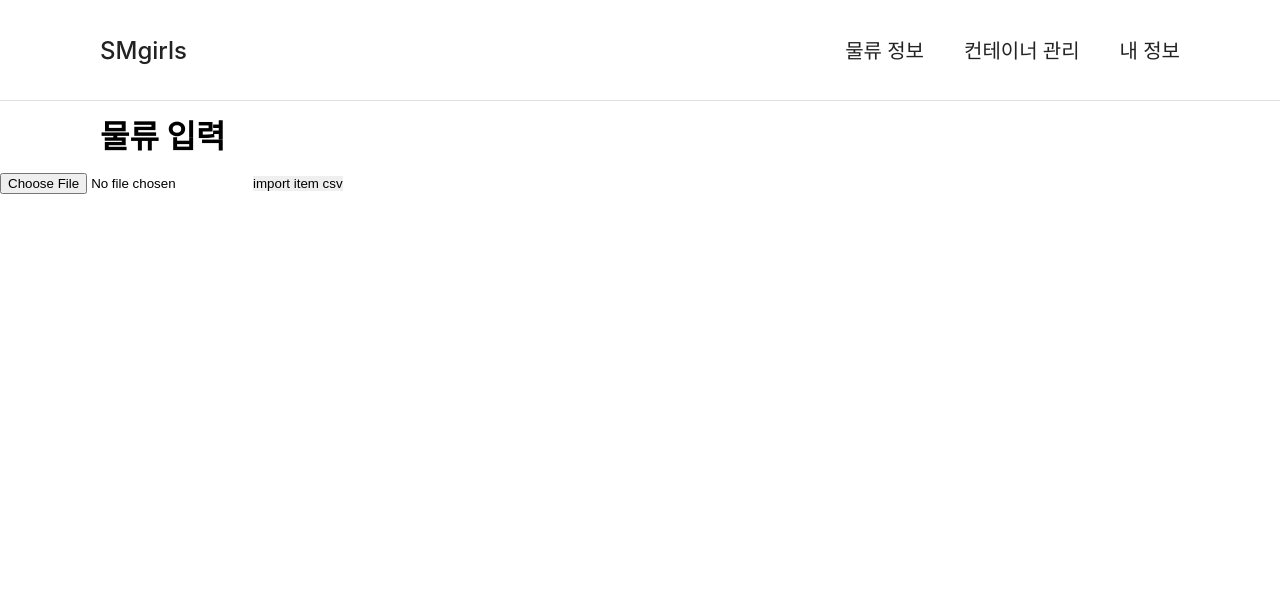
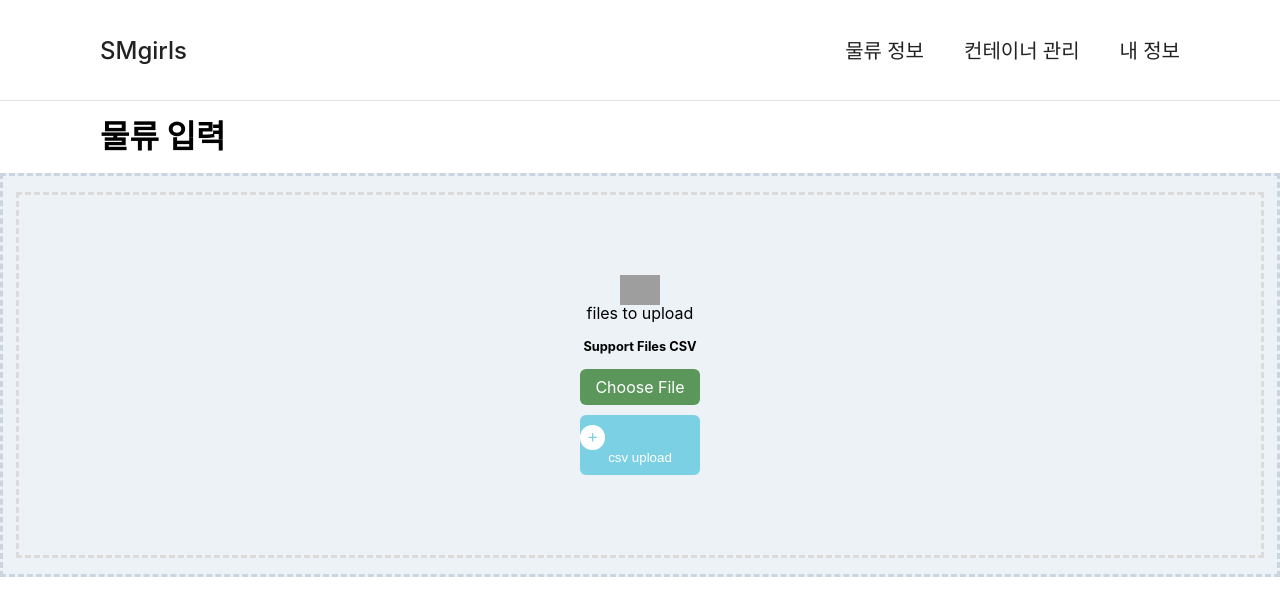
Before and after one commit to SmGirls/Simul-Web, a React (Create React App) app: page /item-csv-upload in a window 1280 px wide. Shown: the top 616 px of the page. Built offline with nearby package versions, Linux system fonts and the light colour scheme; grey boxes are pictures that could not be loaded.

Commit message:
feat: css upload 완성

```diff
--- a/src/components/ItemCsv/ItemCsvUpload.css
+++ b/src/components/ItemCsv/ItemCsvUpload.css
@@ -1,3 +1,134 @@
 .csv-input-header {
   width: 100%;
 }
+
+.file-card {
+  padding: 1em;
+  display: flex;
+  flex-direction: column;
+  justify-content: center;
+  align-items: center;
+  border: 3px dashed #cbd5e0;
+  background-color: #edf2f7;
+  min-width: 380px;
+  min-height: 230px;
+
+}
+
+.file-inputs {
+  position: relative;
+  margin-bottom: 1.5em;
+
+}
+
+
+
+.file-label {
+  margin-top: 10px;
+  /* 원하는 간격으로 조정 */
+  background-color: #5b975b;
+  color: #fff;
+  text-align: center;
+  padding: 10px 0;
+  width: auto;
+  /* 자동으로 너비 조정 */
+  min-width: 120px;
+  /* 최소 너비 설정 */
+  border-radius: 6px;
+  cursor: pointer;
+}
+
+.file {
+  display: none;
+}
+
+input {
+  position: relative;
+  text-align: right;
+  opacity: 0;
+  z-index: 1;
+  cursor: pointer;
+  height: 46px;
+  max-width: 200px;
+}
+
+.btn-item-csv-upload {
+  margin-top: 10px;
+  /* 원하는 간격으로 조정 */
+  background-color: #7cd0e3;
+  color: #fff;
+  text-align: center;
+  padding: 10px 0;
+  width: auto;
+  /* 자동으로 너비 조정 */
+  min-width: 120px;
+  /* 최소 너비 설정 */
+  border-radius: 6px;
+  cursor: pointer;
+
+  i {
+    width: 1.5em;
+    height: 1.5em;
+    padding: 0.4em;
+    background-color: #fff;
+    color: #7cd0e3;
+    border-radius: 50%;
+    display: flex;
+    justify-content: center;
+    align-items: center;
+    margin-right: 0.8em;
+    font-size: 0.8em;
+  }
+}
+
+&:hover {
+  button {
+    background-color: #7cd0e3;
+  }
+
+
+  .main {
+    font-weight: bold;
+    margin-top: 10px;
+    margin-bottom: 0.4em;
+    font-size: 0.8rem;
+  }
+
+
+}
+
+.upload-box {
+
+  padding: 1em;
+  display: flex;
+  flex-direction: column;
+  justify-content: center;
+  align-items: center;
+  border: 3px dashed #cbd5e0;
+  background-color: #edf2f7;
+  justify-content: center;
+  min-width: 380px;
+  min-height: 230px;
+}
+
+.upload-box .drag-file {
+  width: 100%;
+  height: 360px;
+  display: flex;
+  flex-direction: column;
+  justify-content: center;
+  align-items: center;
+  border: 3px dashed #dbdbdb;
+}
+
+.upload-box .drag-file.highlight {
+  border: 3px dashed red;
+}
+
+.upload-box .drag-file .image {
+  width: 40px;
+}
+
+.upload-box .drag-file .message {
+  margin-bottom: 10px;
+}
--- a/src/components/ItemCsv/ItemCsvUpload.js
+++ b/src/components/ItemCsv/ItemCsvUpload.js
@@ -1,13 +1,13 @@
 import React from 'react'
 import './ItemCsvUpload.css'
 import axios from 'axios'
-
-
+import { FontAwesomeIcon } from '@fortawesome/react-fontawesome'
+import { faPlus } from '@fortawesome/free-solid-svg-icons'
 function ItemCsvUpload() {
   function uploadCsvFile(e) {
     e.preventDefault();
 
-    const fileInput = document.getElementById('fileUpload');
+    const fileInput = document.getElementById('chooseFile');
 
     const onSubmit = async (data) => {
       const formData = new FormData();
@@ -15,7 +15,7 @@ function ItemCsvUpload() {
 
 
       try {
-                // axios를 사용하여 파일 업로드 요청
+        // axios를 사용하여 파일 업로드 요청
         const response = await axios.post('http://localhost:7000/upload', formData);
         const data = response.data;
         alert(JSON.stringify(`${data.message}, status: ${response.status}`));
@@ -35,16 +35,29 @@ function ItemCsvUpload() {
 
   return (
     <>
+
       <div className="csv-input-header">
         <h1 className="container item-header-title">물류 입력</h1>
       </div>
-      <div class="item-csv-upload">
-        <input type="file" id="fileUpload" />
-        <button class="btn-item-csv-upload" onClick={uploadCsvFile}>
-          import item csv
-        </button>
+
+
+      <div class="upload-box">
+        <div id="drop-file" class="drag-file">
+          <img src="https://img.icons8.com/pastel-glyph/2x/image-file.png" alt="파일 아이콘" class="image" />
+          <p class="message">files to upload</p>
+          <p className='main'>Support Files CSV</p>
+          <label class="file-label" for="chooseFile">Choose File</label>
+          <input class="file" id="chooseFile" type="file" />
+          <button class="btn-item-csv-upload" onClick={uploadCsvFile}>
+            <i><FontAwesomeIcon icon={faPlus} /></i>
+            csv upload
+          </button>
+        </div>
       </div>
     </>
+
+
+
   )
 }
 
```
